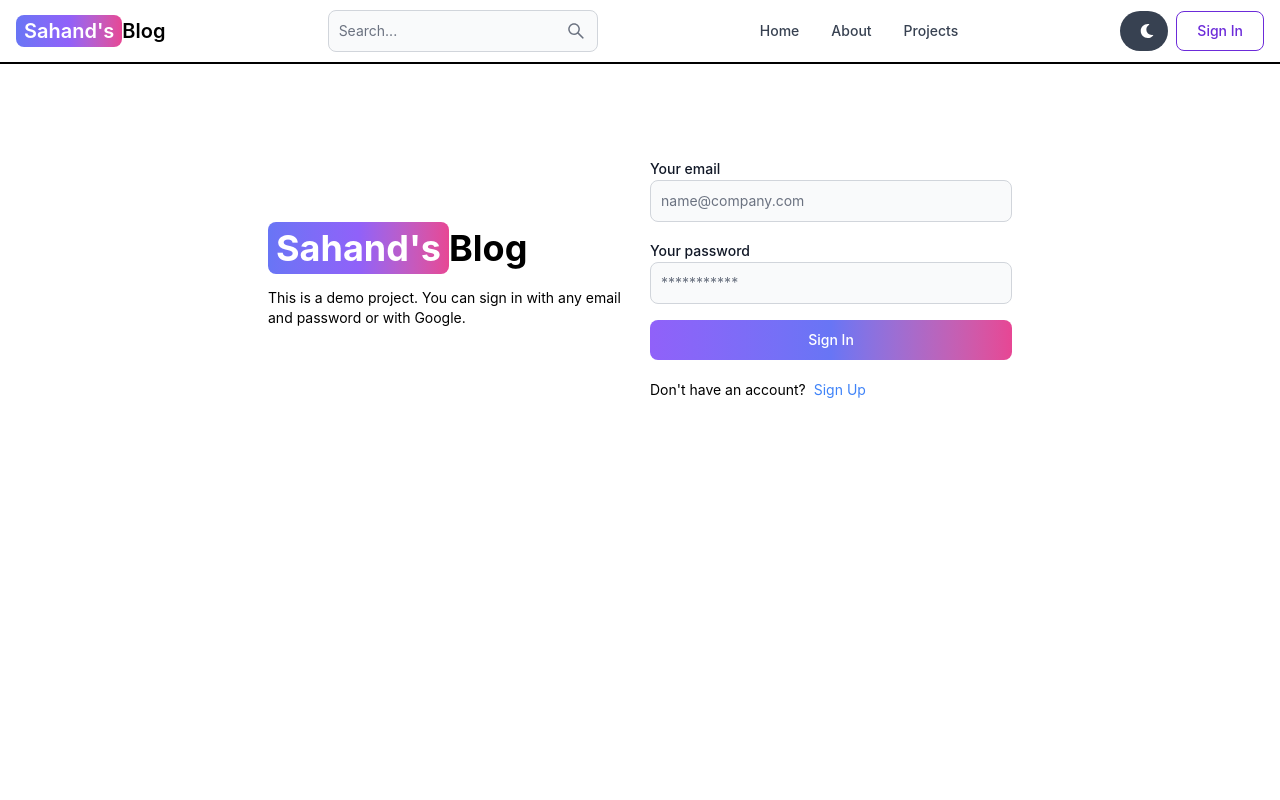
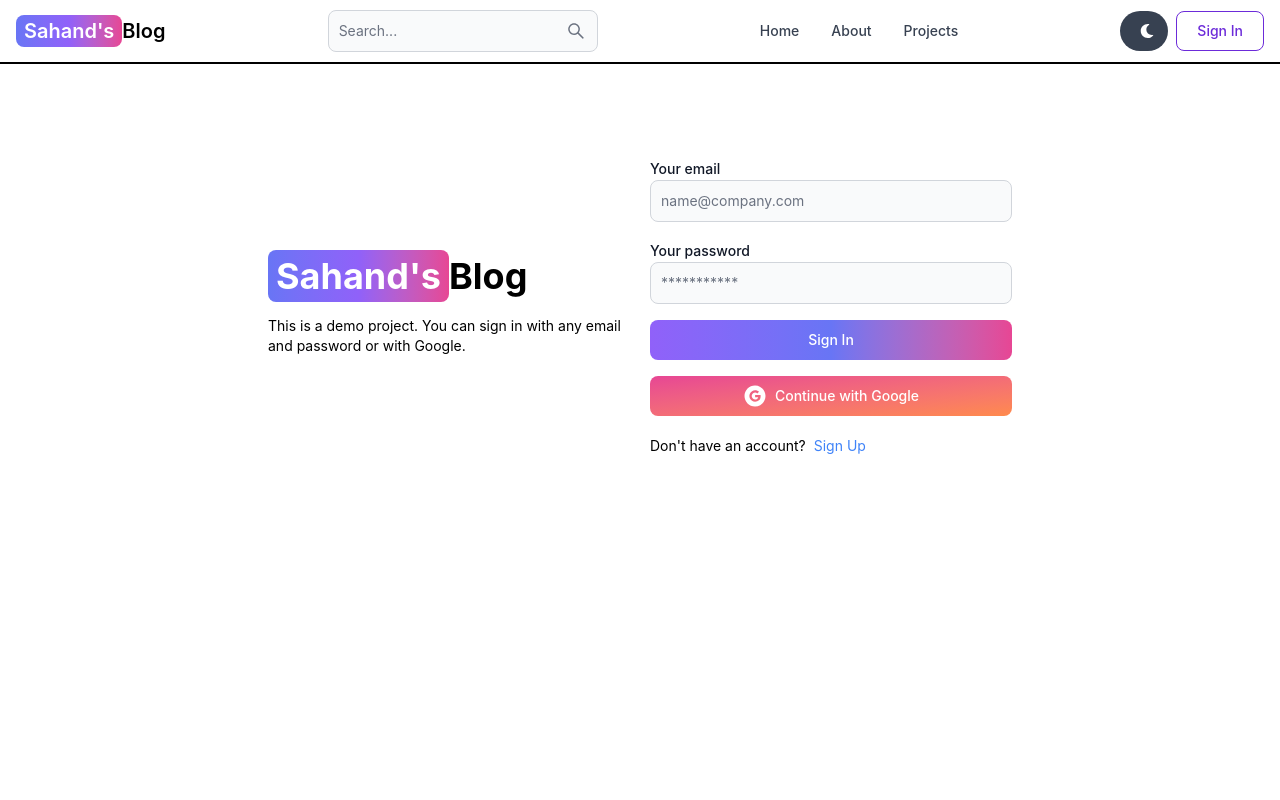
Before and after one commit to nunicho/mern-blog, a React (Vite) app in the folder client/: page /sign-in in a window 1280 px wide. Shown: the top 800 px of the page. Built offline with nearby package versions, Linux system fonts and the light colour scheme; no server answers.

Commit message:
add OAuth functionality

```diff
--- a/client/package.json
+++ b/client/package.json
@@ -11,6 +11,7 @@
   },
   "dependencies": {
     "@reduxjs/toolkit": "^2.11.2",
+    "firebase": "^12.12.0",
     "flowbite": "^4.0.1",
     "flowbite-react": "^0.12.17",
     "react": "^19.2.4",
--- /dev/null
+++ b/client/src/components/OAuth.jsx
@@ -0,0 +1,50 @@
+import { Button } from "flowbite-react";
+import { AiFillGoogleCircle } from "react-icons/ai";
+import { GoogleAuthProvider, signInWithPopup, getAuth, EmailAuthCredential} from "firebase/auth";
+import { app } from "../firebase";
+import { useDispatch } from "react-redux";
+import { signInSuccess } from "../redux/user/userSlice";
+import { useNavigate } from "react-router-dom";
+
+
+export default function OAuth() {
+    const auth = getAuth(app);
+    const dispatch = useDispatch();
+    const navigate = useNavigate();
+    const handleGoogleClick = async () => {
+       const provider = new GoogleAuthProvider();
+       provider.setCustomParameters({ prompt: "select_account" });
+       try {
+         const  resultsFromGoogle = await signInWithPopup(auth, provider);
+         const res = await fetch("/api/auth/google", {
+            method: "POST",
+            headers: { 'Content-Type': 'application/json' },
+            body: JSON.stringify({
+                name: resultsFromGoogle.user.displayName,
+                email: resultsFromGoogle.user.email,
+                googlePhotoUrl: resultsFromGoogle.user.photoURL,
+            }),
+
+         })
+
+         const data = await res.json();
+         if(res.ok){
+            dispatch(signInSuccess(data))
+            navigate("/")
+         }
+       } catch (error) {
+            console.error(error);
+       }}
+
+
+  return (
+    <Button
+      type="button"
+      className="bg-gradient-to-br from-pink-500 to-orange-400 text-white hover:bg-gradient-to-bl focus:ring-4 focus:ring-pink-200 border-none"
+      onClick={handleGoogleClick}
+    >
+      <AiFillGoogleCircle className="w-6 h-6 mr-2" />
+      Continue with Google
+    </Button>
+  );
+}
--- /dev/null
+++ b/client/src/firebase.js
@@ -0,0 +1,17 @@
+// Import the functions you need from the SDKs you need
+import { initializeApp } from "firebase/app";
+// TODO: Add SDKs for Firebase products that you want to use
+// https://firebase.google.com/docs/web/setup#available-libraries
+
+// Your web app's Firebase configuration
+const firebaseConfig = {
+  apiKey: import.meta.env.VITE_FIREBASE_API_KEY,
+  authDomain: "mern-blog-913ec.firebaseapp.com",
+  projectId: "mern-blog-913ec",
+  storageBucket: "mern-blog-913ec.firebasestorage.app",
+  messagingSenderId: "1085632653020",
+  appId: "1:1085632653020:web:14954b983484ed69437619",
+};
+
+// Initialize Firebase
+export const app = initializeApp(firebaseConfig);
--- a/client/src/pages/SignIn.jsx
+++ b/client/src/pages/SignIn.jsx
@@ -7,6 +7,7 @@
   signInSuccess,
   signInFailure,
 } from "../redux/user/userSlice";
+import OAuth from "../components/OAuth";
 
 export default function SignIn() {
   const [formData, setFormData] = useState({});
@@ -112,6 +113,7 @@
                 "Sign In"
               )}
             </Button>
+            <OAuth />
           </form>
 
           <div className="flex gap-2 text-sm mt-5">
--- a/client/src/pages/SignUp.jsx
+++ b/client/src/pages/SignUp.jsx
@@ -1,6 +1,7 @@
 import { useState } from "react";
 import { Link, useNavigate } from "react-router-dom";
 import { Alert, Button, Label, Spinner, TextInput } from "flowbite-react";
+import OAuth from "../components/OAuth";
 
 export default function SignUp() {
   const [formData, setFormData] = useState({});
@@ -108,6 +109,7 @@
                 "Sign Up"
               )}
             </Button>
+            <OAuth />
           </form>
 
           <div className="flex gap-2 text-sm mt-5">
```
Also changed, not shown: 1 other file (tests, documents, lock files or other folders).
